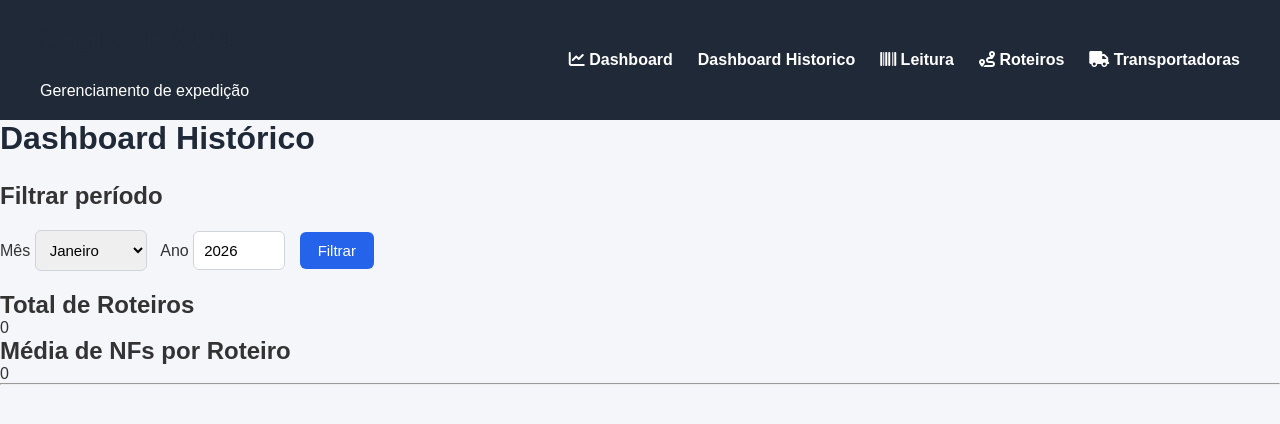
After one commit to gabrielxavii/Gerenciador-de-notas, a Flask app: page /dashboard_historico in a window 1280 px wide. The commit adds this page. Shown: the top 424 px of the page. Run offline with Flask 3, Linux system fonts and the light colour scheme.

Commit message:
Implementa dashboard historico com filtros e indicadores

```diff
--- a/app.py
+++ b/app.py
@@ -22,7 +22,10 @@ from database import(
     total_pendentes,
     total_prontas,
     total_poor_transportadora,
-    existe_roteiro_aberto
+    existe_roteiro_aberto,
+    total_notas_periodo,
+    total_transportadora_periodo,
+    total_roteiros_periodo
 
 )
 
@@ -233,8 +236,54 @@ def editar_transportadoras(id):
 
 @app.route("/transportadora/<int:id>/excluir", methods= ["POST"])
 def excluir_transportadora_rota(id):
-    excluir_transportadora(id)
+
+    try:
+        excluir_transportadora(id)
+
+        flash("Transportadora excluida com sucesso!", "success")
+
+    except sqlite3.IntegrityError:
+
+        flash(
+            "Não é possivel excluir esta transportadora porque existem notas vinculadas a ela.",
+            "error"
+        )
+
     return redirect(url_for("transportadoras"))
+
+# ==========================
+# DASHBOARD HISTORICO
+# ==========================
+
+@app.route("/dashboard_historico", methods=["GET"])
+def dashboard_historico():
+
+    mes = request.args.get("mes")
+    ano = request.args.get("ano")
+
+    total = None
+    transportadoras = []
+    total_roteiros = 0
+    media_nf = 0
+
+    if mes and ano:
+
+        total = total_notas_periodo(mes, ano)
+        transportadoras = total_transportadora_periodo(mes, ano)
+        total_roteiros = total_roteiros_periodo(mes, ano)
+
+    if total_roteiros >0:
+        media_nf = round(total / total_roteiros, 2)
+
+    return render_template(
+        "dashboard_historico.html",
+        mes=mes,
+        ano=ano,
+        total=total,
+        transportadoras=transportadoras,
+        total_roteiros=total_roteiros,
+        media_nf=media_nf
+    )
 
 
 
--- a/templates/base.html
+++ b/templates/base.html
@@ -20,6 +20,10 @@
             <a href="/">
                 <i class="fa-solid fa-chart-line"></i>
                 Dashboard
+            </a>
+
+            <a href="/dashboard_historico">
+                Dashboard Historico
             </a>
 
             <a href="/leitura">
--- /dev/null
+++ b/templates/dashboard_historico.html
@@ -0,0 +1,87 @@
+{% extends "base.html" %}
+
+{% block content %}
+
+<h1>Dashboard Histórico</h1>
+
+<h2>Filtrar período</h2>
+
+<form method="GET">
+
+    <label>Mês</label>
+
+    <select name="mes">
+
+        <option value="01">Janeiro</option>
+        <option value="02">Fevereiro</option>
+        <option value="03">Março</option>
+        <option value="04">Abril</option>
+        <option value="05">Maio</option>
+        <option value="06">Junho</option>
+        <option value="07">Julho</option>
+        <option value="08">Agosto</option>
+        <option value="09">Setembro</option>
+        <option value="10">Outubro</option>
+        <option value="11">Novembro</option>
+        <option value="12">Dezembro</option>
+
+    </select>
+
+    <label>Ano</label>
+
+    <input
+        type="number"
+        name="ano"
+        value="2026"
+        min="2024"
+        max="2100"
+    >
+
+    <button class="btn" type="submit">
+        Filtrar
+    </button>
+
+</form>
+
+{% if total is not none %}
+
+    <h2>Total de NFs</h2>
+
+    <p>{{ total }}</p>
+
+{% endif %}
+
+{% if transportadoras %}
+
+<h2>Notas por Transportadora</h2>
+
+<table>
+
+    <tr>
+        <th>Transportadora</th>
+        <th>Total</th>
+    </tr>
+
+    {% for transportadora in transportadoras %}
+
+    <tr>
+
+        <td>{{ transportadora[0] }}</td>
+        <td>{{ transportadora[1] }}</td>
+    </tr>
+
+    {% endfor %}
+
+</table>
+
+{% endif %}
+
+<h2>Total de Roteiros</h2>
+
+<p>{{ total_roteiros }}</p>
+
+<h2>Média de NFs por Roteiro</h2>
+
+<p>{{ media_nf }}</p>
+
+{% endblock %}
--- a/templates/transportadoras.html
+++ b/templates/transportadoras.html
@@ -51,9 +51,9 @@
             action="{{ url_for('excluir_transportadora_rota', id=transportadora[0] )}}"
             method="POST"
             onsubmit="return confirm('Deseja realmente excluir esta transportadora?')"
-        >
+            >
                 <button class="btn btn-danger" type="submit">
-                Excluir
+                    Excluir
                 </button>
             </form>
         </td>
```
Also changed, not shown: database.py (+94 -5 lines).
